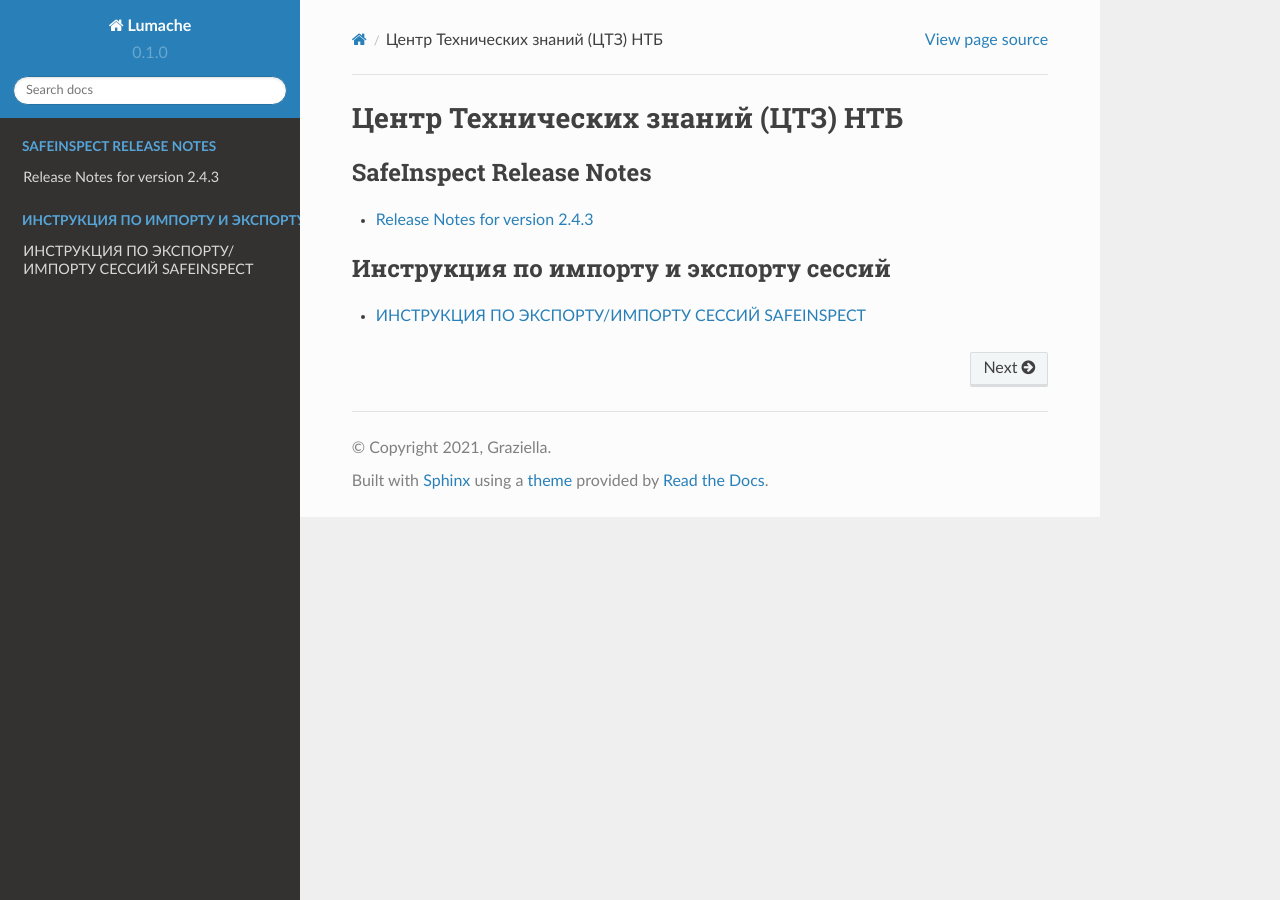
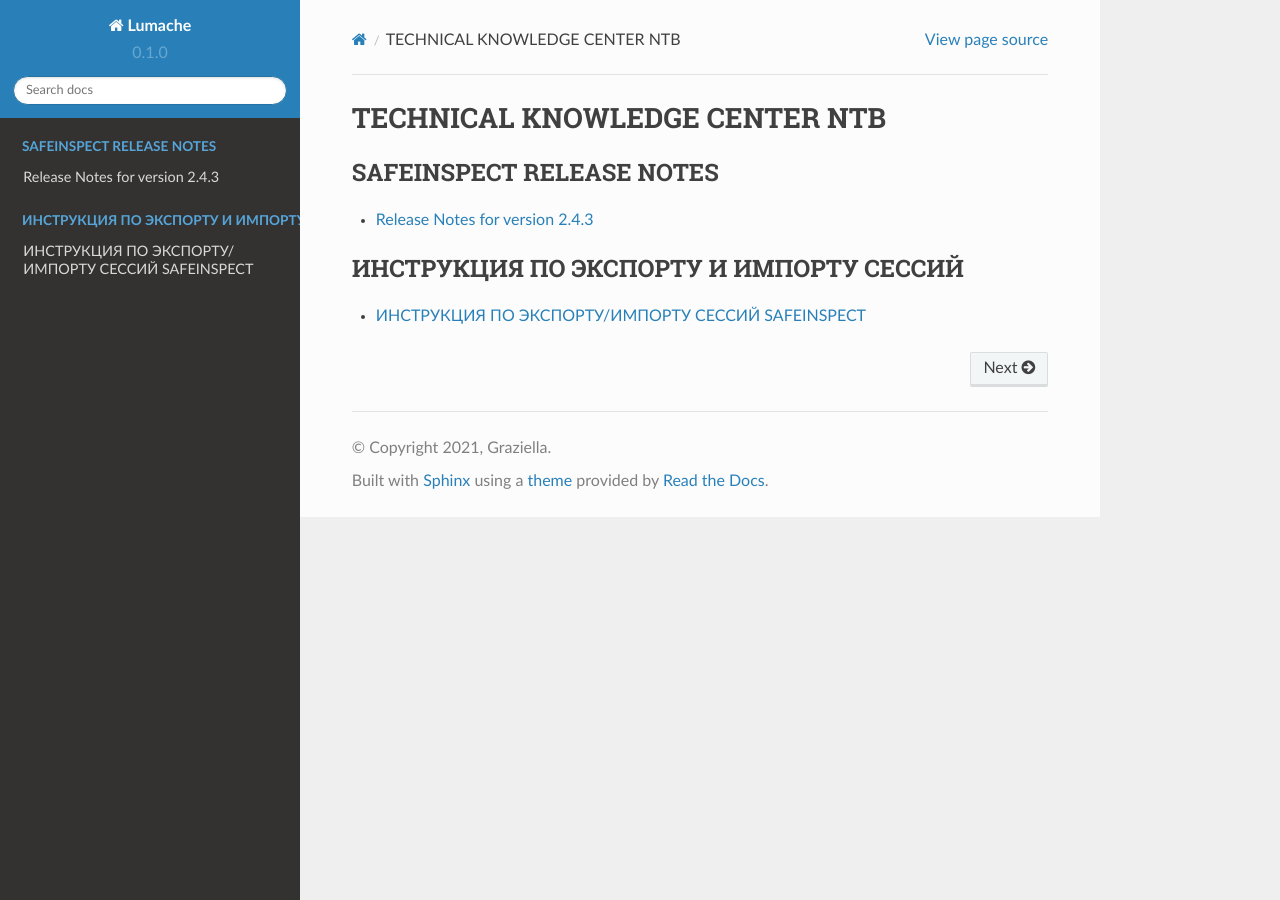
Before and after one commit to Xenia11rus/NTB, a Sphinx documentation site: the page built from docs/source/index.rst, in a window 1280 px wide. Built offline with Sphinx 7.4.7 and the Read the Docs theme 2.0.0, drawn with Linux system fonts in a browser that asks for light colours.

Commit message:
Update index.rst

```diff
--- a/docs/source/index.rst
+++ b/docs/source/index.rst
@@ -1,14 +1,14 @@
-Центр Технических знаний (ЦТЗ) НТБ
+TECHNICAL KNOWLEDGE CENTER NTB
 =================================
 
 .. toctree::
   :maxdepth: 1
-  :caption: SafeInspect Release Notes
+  :caption: SAFEINSPECT RELEASE NOTES
 
   newReleases
 
 .. toctree::
   :maxdepth: 2
-  :caption: Инструкция по импорту и экспорту сессий
+  :caption: ИНСТРУКЦИЯ ПО ЭКСПОРТУ И ИМПОРТУ СЕССИЙ
 
   instruction
```
